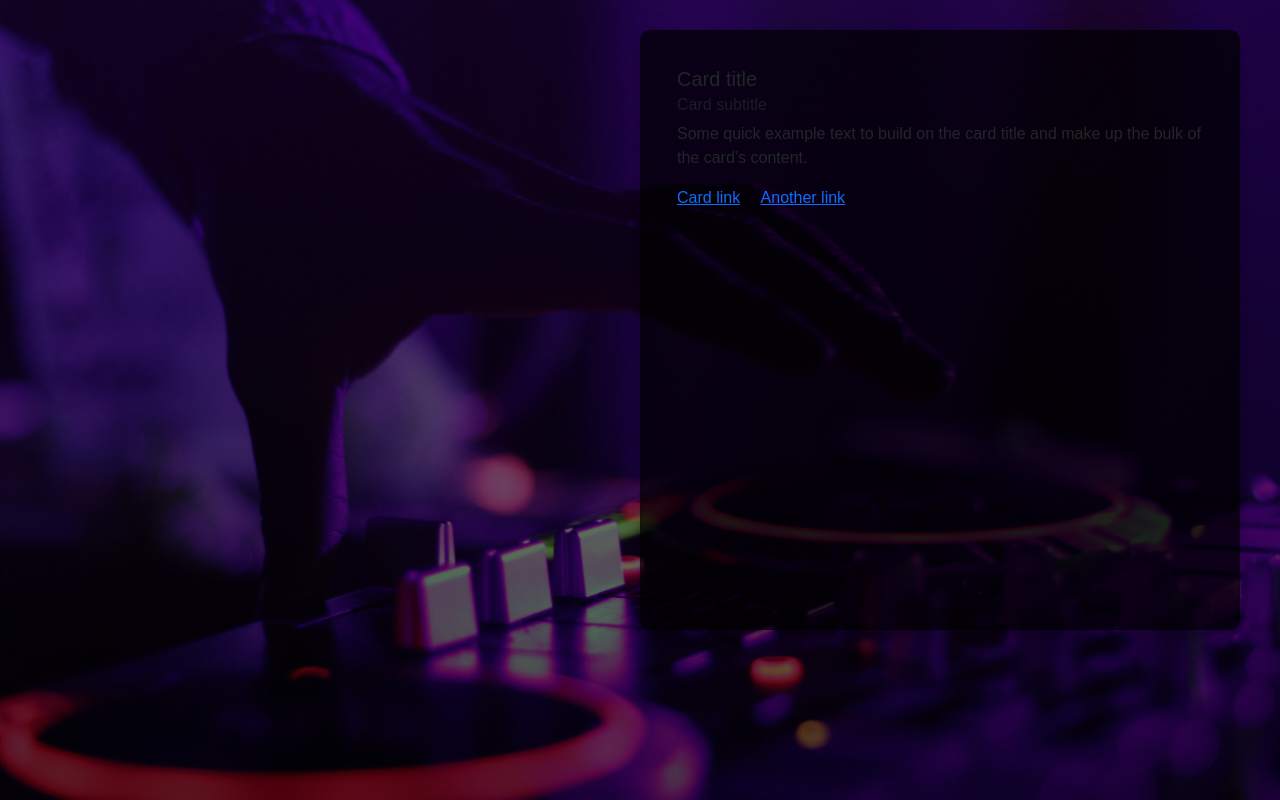
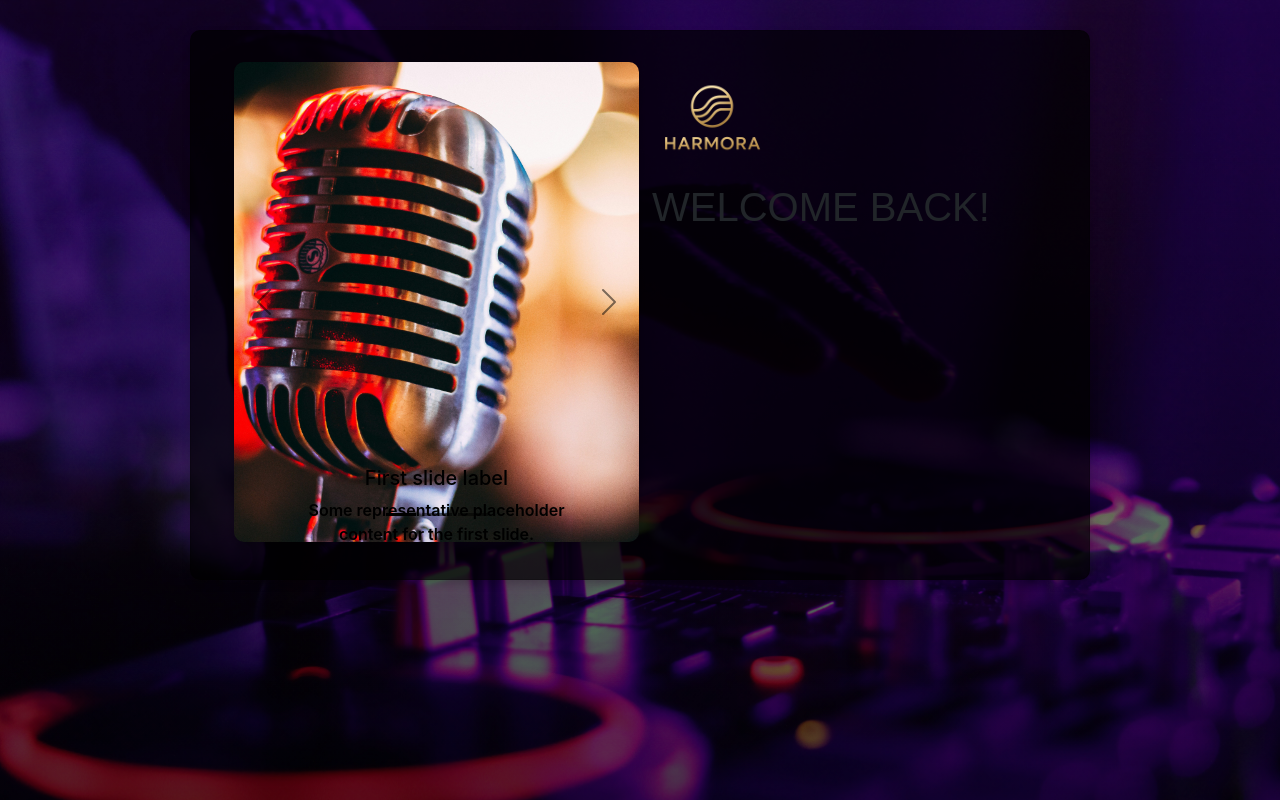
Before and after one commit to Khlein-dev/Harmora, a PHP site: page / in a window 1280 px wide. Run offline with PHP 8.4, Linux system fonts and the light colour scheme.

Commit message:
3rd update

```diff
--- a/index.html
+++ b/index.html
@@ -16,19 +16,65 @@
 
   <div class="card">
     <div class="card-body">
-      <h5 class="card-title">Card title</h5>
-      <h6 class="card-subtitle mb-2 text-body-secondary">Card subtitle</h6>
-      <p class="card-text">Some quick example text to build on the card title and make up the bulk of the card’s
-        content.</p>
-      <a href="#" class="card-link">Card link</a>
-      <a href="#" class="card-link">Another link</a>
+      <div class="container text-center">
+        <div class="row">
+          <div class="col">
+            <div id="carouselExampleDark" class="carousel carousel-dark slide">
+              <div class="carousel-indicators">
+                <button type="button" data-bs-target="#carouselExampleDark" data-bs-slide-to="0" class="active"
+                  aria-current="true" aria-label="Slide 1"></button>
+                <button type="button" data-bs-target="#carouselExampleDark" data-bs-slide-to="1"
+                  aria-label="Slide 2"></button>
+                <button type="button" data-bs-target="#carouselExampleDark" data-bs-slide-to="2"
+                  aria-label="Slide 3"></button>
+              </div>
+              <div class="carousel-inner">
+                <div class="carousel-item active" data-bs-interval="10000">
+                  <img src="pics/m1.jpg" class="d-block w-100" alt="...">
+                  <div class="carousel-caption d-none d-md-block">
+                    <h5>First slide label</h5>
+                    <p>Some representative placeholder content for the first slide.</p>
+                  </div>
+                </div>
+                <div class="carousel-item" data-bs-interval="2000">
+                  <img src="pics/m2.jpg" class="d-block w-100" alt="...">
+                  <div class="carousel-caption d-none d-md-block">
+                    <h5>Second slide label</h5>
+                    <p>Some representative placeholder content for the second slide.</p>
+                  </div>
+                </div>
+                <div class="carousel-item">
+                  <img src="pics/m3.jpg" class="d-block w-100" alt="...">
+                  <div class="carousel-caption d-none d-md-block">
+                    <h5>Third slide label</h5>
+                    <p>Some representative placeholder content for the third slide.</p>
+                  </div>
+                </div>
+              </div>
+              <button class="carousel-control-prev" type="button" data-bs-target="#carouselExampleDark"
+                data-bs-slide="prev">
+                <span class="carousel-control-prev-icon" aria-hidden="true"></span>
+                <span class="visually-hidden">Previous</span>
+              </button>
+              <button class="carousel-control-next" type="button" data-bs-target="#carouselExampleDark"
+                data-bs-slide="next">
+                <span class="carousel-control-next-icon" aria-hidden="true"></span>
+                <span class="visually-hidden">Next</span>
+              </button>
+            </div>
+          </div>
+          <div class="col loginForm">
+            <img src="pics/logo.png" alt="" style="width: 120px;">
+            <h1>WELCOME BACK!</h1>
+          </div>
+        </div>
+      </div>
     </div>
-  </div>
 
-  <script src="script.js"></script>
-  <script src="https://cdn.jsdelivr.net/npm/bootstrap@5.3.8/dist/js/bootstrap.bundle.min.js"
-    integrity="sha384-FKyoEForCGlyvwx9Hj09JcYn3nv7wiPVlz7YYwJrWVcXK/BmnVDxM+D2scQbITxI"
-    crossorigin="anonymous"></script>
+    <script src="script.js"></script>
+    <script src="https://cdn.jsdelivr.net/npm/bootstrap@5.3.8/dist/js/bootstrap.bundle.min.js"
+      integrity="sha384-FKyoEForCGlyvwx9Hj09JcYn3nv7wiPVlz7YYwJrWVcXK/BmnVDxM+D2scQbITxI"
+      crossorigin="anonymous"></script>
 </body>
 
 </html>
--- a/style.css
+++ b/style.css
@@ -16,18 +16,19 @@ body::before {
     width: 100%;
     height: 100%;
     background: linear-gradient(to bottom, rgba(32, 2, 59, 0.5), rgba(0, 0, 0, 0.63));
-    z-index: -1; /* Ensure the overlay is behind the content */
+    z-index: -1;
+    /* Ensure the overlay is behind the content */
 }
 
 .card {
-    background-color: rgba(0, 0, 0, 0.7); /* Semi-transparent background */
+    background-color: rgba(0, 0, 0, 0.7);
+    /* Semi-transparent background */
     border-radius: 10px;
-    padding: 20px;
+    padding: 15px;
     box-shadow: 0 4px 8px rgba(0, 0, 0, 0.2);
-    width: 600px;
-    max-width: 800px;
-    height: 600px;
-    right: -300px;
+    width: 900px;
+    max-width: 900px;
+    height: 550px;
     margin: auto;
 }
 
@@ -40,3 +41,35 @@ body::before {
 
     }
 }
+
+.carousel {
+    border-radius: 10px;
+    overflow: hidden;
+    box-shadow: 0 4px 8px rgba(0, 0, 0, 0.2);
+    height: 480px;
+}
+
+.carousel-item img::before {
+    content: "";
+    position: absolute;
+    top: 0;
+    left: 0;
+    width: 100%;
+    height: 100%;
+    background: linear-gradient(to bottom, rgba(32, 2, 59, 0.5), rgba(0, 0, 0, 0.63));
+    z-index: 1;
+    /* Ensure the overlay is above the image */
+}
+
+@import url('https://fonts.googleapis.com/css2?family=Asta+Sans:wght@300..800&family=Edu+SA+Hand:wght@400..700&family=Edu+VIC+WA+NT+Hand+Pre:wght@400..700&family=Inter:ital,opsz,wght@0,14..32,100..900;1,14..32,100..900&display=swap');
+
+.carousel-caption {
+    color: whitesmoke;
+    font-family: 'Inter', sans-serif;
+    font-weight: 600;
+}
+
+.loginForm {
+    text-align: left;
+    padding: 1px;
+}
```
